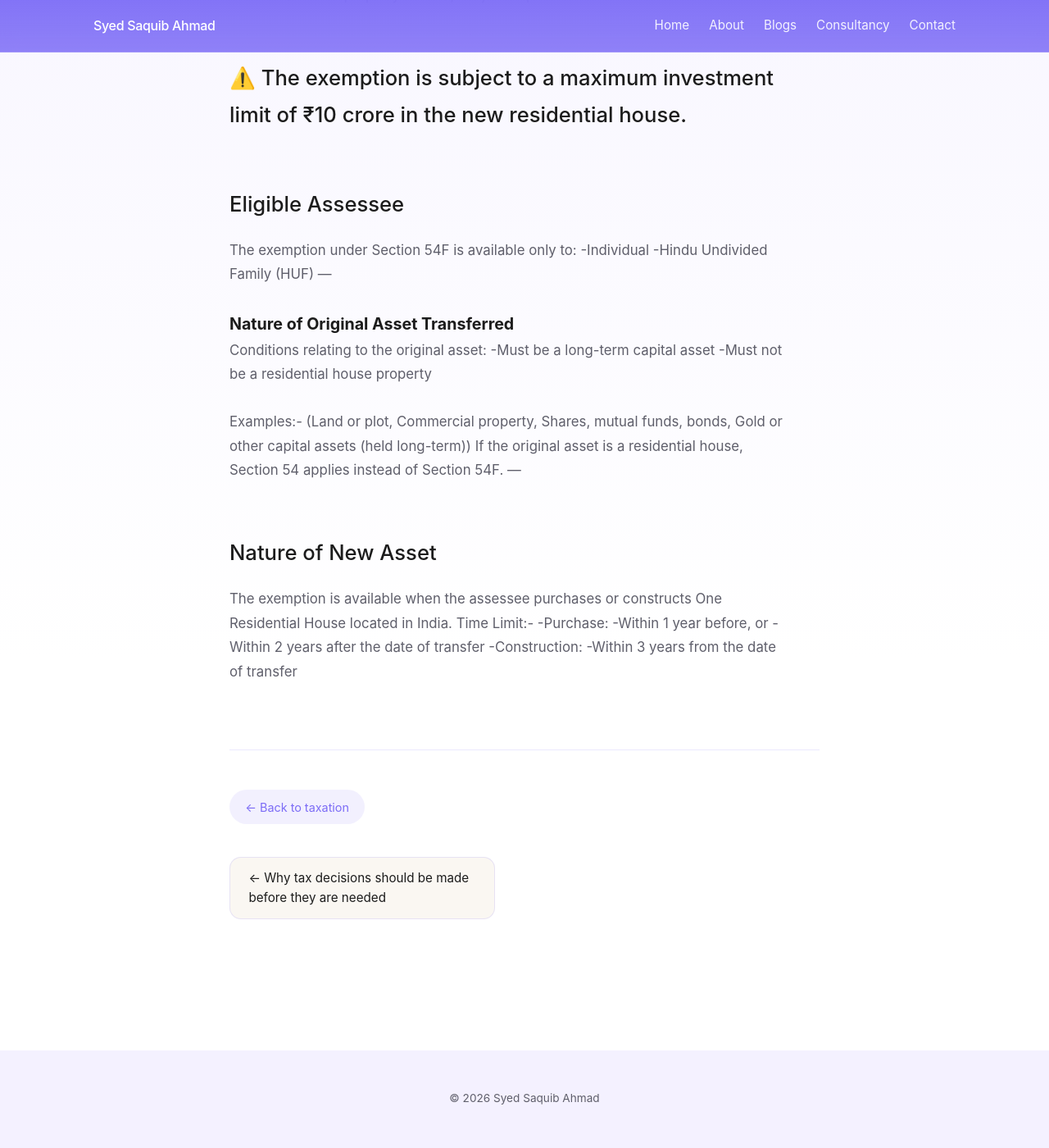
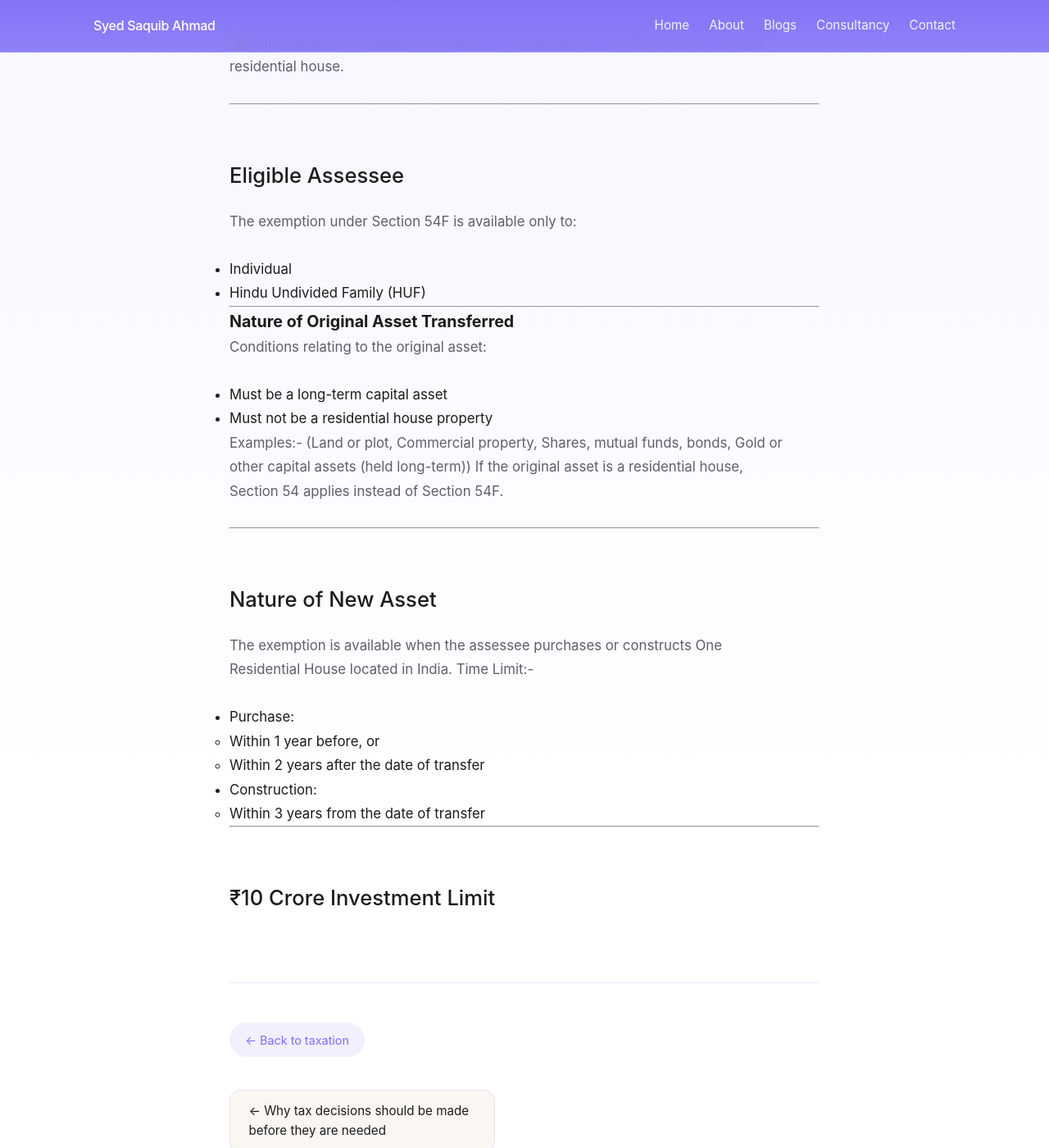
Before and after one commit to saquibahmad1234/syedsaquibahmad, a Jekyll site: the page built from _posts/2026-01-25-why-54-and-54f-are-they-are-needed.md, in a window 1280 px wide and 1400 px high, scrolled down 588 px. Shown: the whole window at 82% size. Built offline with Jekyll 4.4.1, drawn with Linux system fonts in a browser that asks for light colours.

Commit message:
Update 2026-01-25-why-54-and-54f-are-they-are-needed.md

```diff
--- a/_posts/2026-01-25-why-54-and-54f-are-they-are-needed.md
+++ b/_posts/2026-01-25-why-54-and-54f-are-they-are-needed.md
@@ -10,28 +10,35 @@ read_time: 10
 Section 54F provides exemption from long-term capital gains tax when an individual or a Hindu Undivided Family (HUF) invests the net consideration arising from the transfer of a long-term capital asset (other than a residential house) into one residential house property in India, subject to prescribed conditions.
 
 ⚠️ The exemption is subject to a maximum investment limit of ₹10 crore in the new residential house.
+
 ---
 
 ## Eligible Assessee
 The exemption under Section 54F is available only to:
--Individual
--Hindu Undivided Family (HUF)
+- Individual
+- Hindu Undivided Family (HUF)
+
 ---
 
 ### Nature of Original Asset Transferred
 Conditions relating to the original asset:
--Must be a long-term capital asset
--Must not be a residential house property
+- Must be a long-term capital asset
+- Must not be a residential house property
 
 Examples:- (Land or plot, Commercial property, Shares, mutual funds, bonds, Gold or other capital assets (held long-term))
 If the original asset is a residential house, Section 54 applies instead of Section 54F.
+
 ---
 
 ## Nature of New Asset
 The exemption is available when the assessee purchases or constructs One Residential House located in India.
 Time Limit:-
--Purchase:
-  -Within 1 year before, or
-  -Within 2 years after the date of transfer
--Construction:
-  -Within 3 years from the date of transfer
+- Purchase:
+  * Within 1 year before, or
+  * Within 2 years after the date of transfer
+- Construction:
+  - Within 3 years from the date of transfer
+
+---
+
+## ₹10 Crore Investment Limit
```
